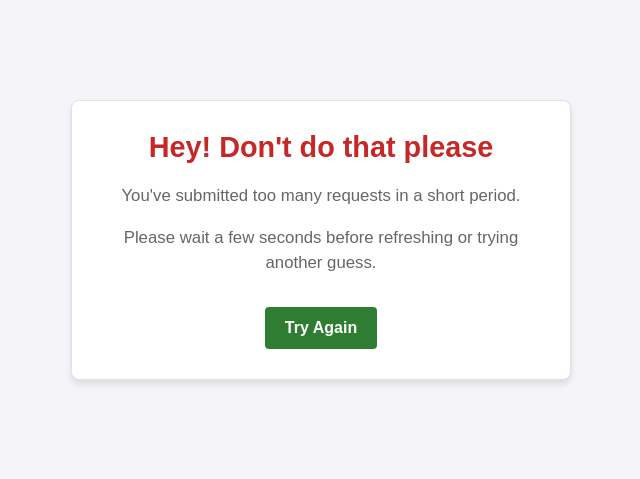
After one commit to Akhill-bee/unworldle, a Flask app: template templates/429.html in a window 1280 px wide. The commit adds this page. Shown: the top 479 px of the page, without its empty margins (319-959 px from the left). Run offline with Flask 3, Linux system fonts and the light colour scheme; the template is opened without the code that fills it, so the values that code supplies are empty.

Commit message:
Add Rate Limits

```diff
--- a/app.py
+++ b/app.py
@@ -1,18 +1,32 @@
 import os
 from flask import Flask, render_template, request, redirect, url_for, session
+from flask_limiter import Limiter
+from flask_limiter.util import get_remote_address
 
-# Import logic directly from your backend file
 from solver_backend import load_data, filter_candidates, best_guesses, parse_feedback_string
 
 app = Flask(__name__)
-# Secret key is required to use Flask sessions securely
 app.secret_key = os.environ.get("SECRET_KEY", "fallback_dev_key_wordle_123")
+
+# Initialize Rate Limiter
+limiter = Limiter(
+    get_remote_address,
+    app=app,
+    default_limits=["200 per day", "50 per hour"],
+    storage_uri="memory://"
+)
+
+@app.errorhandler(429)
+def ratelimit_handler(e):
+    # Pass the retry-after duration if available from Flask-Limiter
+    return render_template("429.html"), 429
 
 # Load data into memory once when server starts
 ALL_WORDS, FREQUENCIES = load_data("frequencies.csv")
 OPENER = "crane"
 
 @app.route("/", methods=["GET", "POST"])
+@limiter.limit("5 per second") # Limit rapid button spam to 5 requests/sec max
 def index():
     # 1. Initialize history if missing
     if "history" not in session:
@@ -86,3 +100,5 @@ if __name__ == "__main__":
     # Use environment variable or default to False for production
     debug_mode = os.environ.get("FLASK_DEBUG", "False").lower() in ["true", "1"]
     app.run(debug=debug_mode)
+
+from flask import render_template
--- /dev/null
+++ b/templates/429.html
@@ -0,0 +1,102 @@
+<!DOCTYPE html>
+<html lang="en">
+<head>
+    <meta charset="UTF-8">
+    <meta name="viewport" content="width=device-width, initial-scale=1.0">
+    <title>Too Many Requests - Unwordle</title>
+    <style>
+        :root {
+            --bg-color: #f4f4f9;
+            --card-bg: #ffffff;
+            --text-color: #333333;
+            --subtext-color: #666666;
+            --border-color: #e0e0e0;
+            --heading-color: #c62828;
+        }
+
+        body.dark-mode {
+            --bg-color: #121213;
+            --card-bg: #1a1a1b;
+            --text-color: #ffffff;
+            --subtext-color: #a0a0a0;
+            --border-color: #3a3a3c;
+            --heading-color: #ef5350;
+        }
+
+        body {
+            font-family: Arial, sans-serif;
+            max-width: 500px;
+            margin: 80px auto;
+            padding: 20px;
+            background-color: var(--bg-color);
+            color: var(--text-color);
+            text-align: center;
+            transition: background-color 0.3s ease, color 0.3s ease;
+        }
+
+        .card {
+            background: var(--card-bg);
+            padding: 30px;
+            border-radius: 8px;
+            box-shadow: 0 4px 6px rgba(0,0,0,0.1);
+            border: 1px solid var(--border-color);
+        }
+
+        .icon {
+            font-size: 3rem;
+            margin-bottom: 10px;
+        }
+
+        h1 {
+            margin-top: 0;
+            color: var(--heading-color);
+            font-size: 1.8rem;
+        }
+
+        p {
+            color: var(--subtext-color);
+            line-height: 1.5;
+            font-size: 1.05rem;
+        }
+
+        .btn {
+            padding: 12px 20px;
+            border: none;
+            border-radius: 4px;
+            cursor: pointer;
+            font-weight: bold;
+            font-size: 1rem;
+            background: #2e7d32;
+            color: white;
+            text-decoration: none;
+            display: inline-block;
+            margin-top: 15px;
+            transition: opacity 0.2s;
+        }
+
+        .btn:hover {
+            opacity: 0.9;
+        }
+    </style>
+</head>
+<body>
+
+    <div class="card">
+        <h1>Hey! Don't do that please</h1>
+        <p>You've submitted too many requests in a short period.</p>
+        <p>Please wait a few seconds before refreshing or trying another guess.</p>
+
+        <a href="/" class="btn">Try Again</a>
+    </div>
+
+    <script>
+        // Sync theme with system / saved preference
+        const savedTheme = localStorage.getItem('theme');
+        const systemPrefersDark = window.matchMedia('(prefers-color-scheme: dark)').matches;
+
+        if (savedTheme === 'dark' || (!savedTheme && systemPrefersDark)) {
+            document.body.classList.add('dark-mode');
+        }
+    </script>
+</body>
+</html>
```
Also changed, not shown: templates/index.html (+13 -0 lines).
